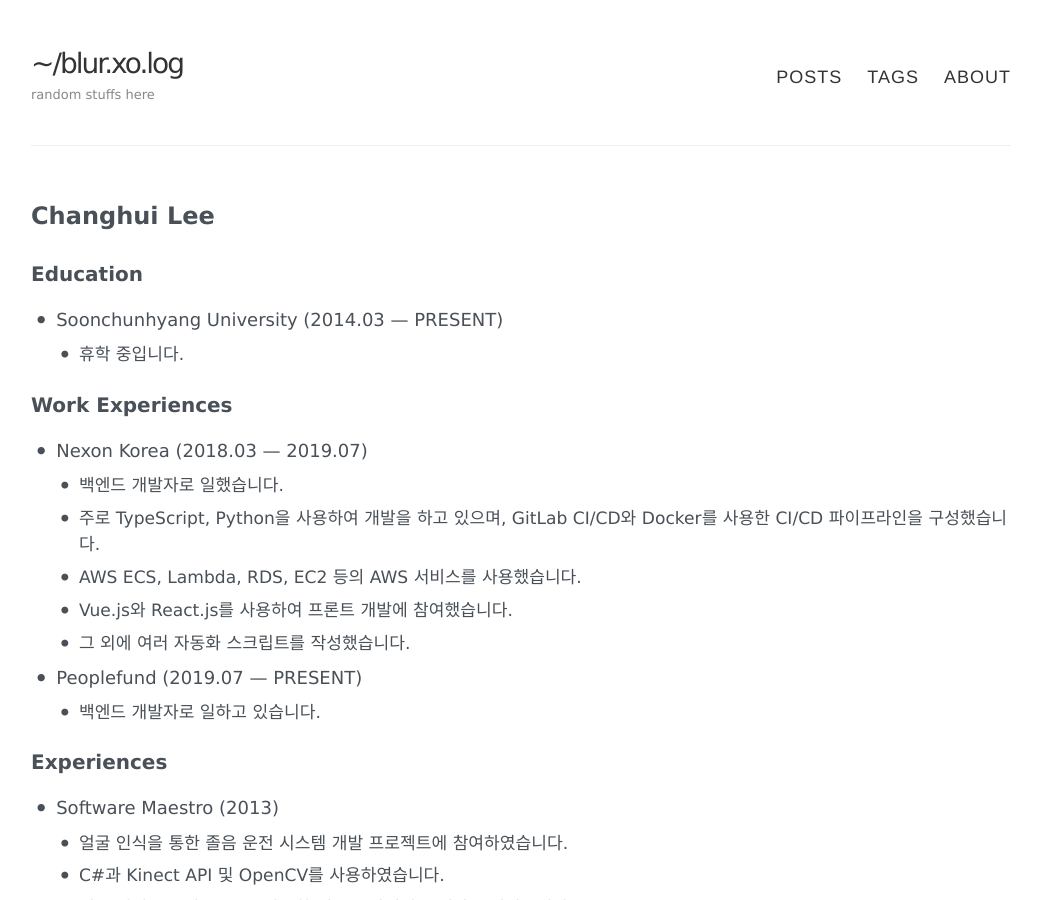
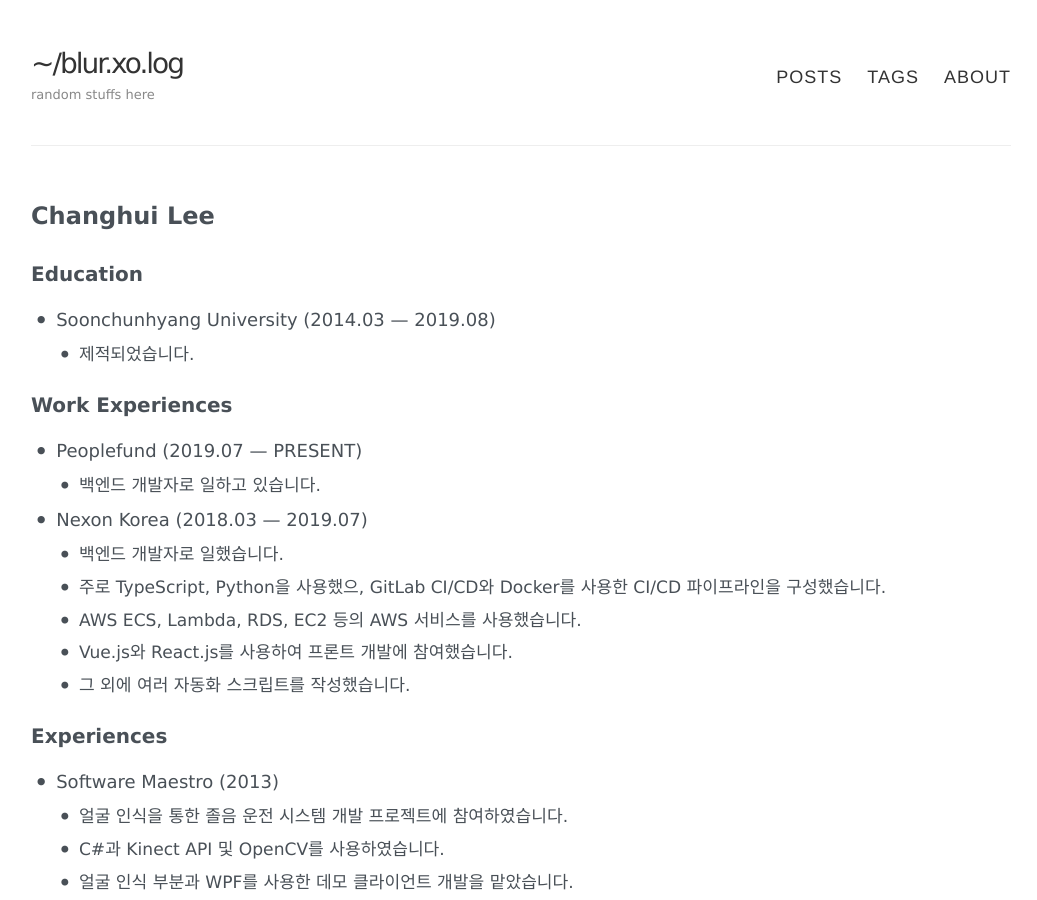
Before and after one commit to blurfx/xo.dev, a Jekyll site: the page built from about.md, in a window 1280 px wide and 900 px high. Shown: the whole window, without its empty margins (119-1156 px from the left). Built offline with Jekyll 4.4.1, drawn with Linux system fonts in a browser that asks for light colours.

Commit message:
Update about.md

```diff
--- a/about.md
+++ b/about.md
@@ -8,18 +8,19 @@ permalink: /about/
 
 
 ## Education
-- Soonchunhyang University (2014.03 — PRESENT)
-  + 휴학 중입니다.
+- Soonchunhyang University (2014.03 — 2019.08)
+  + 제적되었습니다.
 
 ## Work Experiences
+- Peoplefund (2019.07 — PRESENT)
+  + 백엔드 개발자로 일하고 있습니다.
+
 - Nexon Korea (2018.03 — 2019.07)
   + 백엔드 개발자로 일했습니다.
-  + 주로 TypeScript, Python을 사용하여 개발을 하고 있으며, GitLab CI/CD와 Docker를 사용한 CI/CD 파이프라인을 구성했습니다.
+  + 주로 TypeScript, Python을 사용했으, GitLab CI/CD와 Docker를 사용한 CI/CD 파이프라인을 구성했습니다.
   + AWS ECS, Lambda, RDS, EC2 등의 AWS 서비스를 사용했습니다.
   + Vue.js와 React.js를 사용하여 프론트 개발에 참여했습니다.
   + 그 외에 여러 자동화 스크립트를 작성했습니다.
-- Peoplefund (2019.07 — PRESENT)
-  + 백엔드 개발자로 일하고 있습니다.
 
 
 ## Experiences
```
